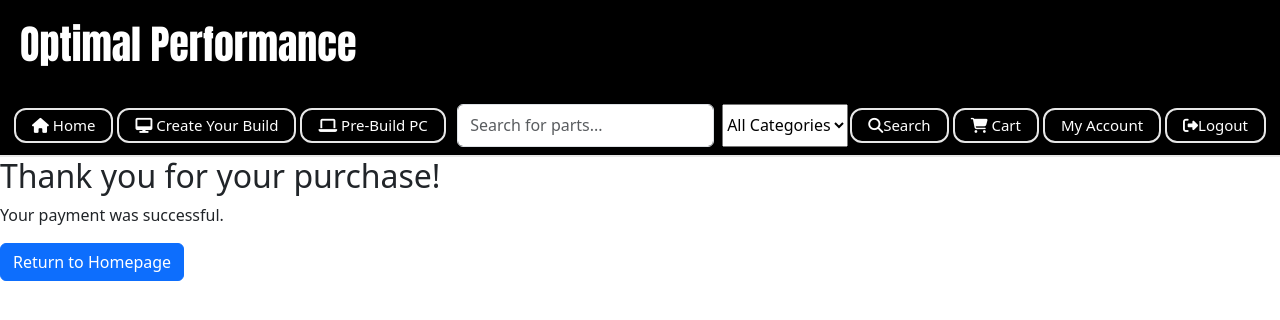
After one commit to UCCS-CS4300-5300/Group7-fall2024, a Django app: page /purchase-confirmed/ in a window 1280 px wide. The commit adds this page. Shown: the top 320 px of the page. Run offline with Django 5.2, Linux system fonts and the light colour scheme; a user stored in the database is signed in; tables that the repository leaves empty hold one stand-in row (values such as "Sample post"); data that the repository does not hold is empty; parts of the project's set-up code (start-up, migrations or seed data) failed here and were passed over; some libraries are stand-ins or nearby versions.

Commit message:
checking out with paypal now works.

```diff
--- a/Optimal_Performance_Platform/settings.py
+++ b/Optimal_Performance_Platform/settings.py
@@ -125,3 +125,7 @@ DEFAULT_AUTO_FIELD = 'django.db.models.BigAutoField'
 
 MEDIA_URL = '/media/'
 MEDIA_ROOT = BASE_DIR / "media"
+
+PAYPAL_CLIENT_ID = 'AZe2ODP9VWTVdmSQuGLML688dlemTmcZxr-4n0ZoCdRop0i-NO4Sm5VtZkTSvsWlVExGZU-GlHOswutr'
+PAYPAL_CLIENT_SECRET = 'ELpiJjOIlQXIMF1hmldyRzUDdofLyK7qrqxwLLWwdVsp_q1HxoY1QvL0-5LOiG-Ed9rNkPXC-jJnlEzL'
+PAYPAL_ENVIRONMENT = 'sandbox'  # Change to 'live' for production
--- a/home/templates/cart.html
+++ b/home/templates/cart.html
@@ -23,7 +23,10 @@
 
 {% if not cart_items %}
     <p>Your cart is empty.</p>
+{% else %}
+    <h3>Total Price: ${{ total_price }}</h3>
+    <a class="btn btn-info" style="background-color: rgba(81, 234, 239, 0.767);" href="{% url 'checkout_with_paypal' %}">Checkout with PayPal</a>
 {% endif %}
 
-<h3>Total Price: ${{ total_price }}</h3>
+
 {% endblock %}
--- /dev/null
+++ b/home/templates/payment_error.html
@@ -0,0 +1,3 @@
+<h1>Payment Error</h1>
+<p>{{ error.message }}</p>
+<a href="/cart/">Go Back to Cart</a>
--- /dev/null
+++ b/home/templates/payment_success.html
@@ -0,0 +1,3 @@
+<h1>Payment Successful</h1>
+<p>Thank you for your purchase!</p>
+<a href="/">Return to Home</a>
--- /dev/null
+++ b/home/templates/purchase_confirmed.html
@@ -0,0 +1,7 @@
+{% extends "base_template.html" %}
+
+{% block content %}
+<h2>Thank you for your purchase!</h2>
+<p>Your payment was successful.</p>
+<a href="/" class="btn btn-primary">Return to Homepage</a>
+{% endblock %}
--- a/home/urls.py
+++ b/home/urls.py
@@ -43,6 +43,11 @@ path('cart/add/<int:item_id>/<str:category>/', views.add_to_cart, name='add_to_c
 path('cart/remove/<int:item_id>/', views.remove_from_cart, name='remove_from_cart'),
 path('cart/add_build/', views.add_build_to_cart, name='add_build_to_cart'),
 path('cart/add_saved_build/<int:build_id>/', views.add_saved_build_to_cart, name='add_saved_build_to_cart'),
+path("payment/create/", views.create_paypal_payment, name="create_paypal_payment"),
+path('paypal/checkout/', views.create_paypal_payment, name='checkout_with_paypal'),
+path("payment/execute/", views.execute_paypal_payment, name="execute_paypal_payment"),
+path('test-paypal/', views.test_paypal, name='test_paypal'),
+path('purchase-confirmed/', views.purchase_confirmed, name='purchase_confirmed'),
 
 
 
--- a/home/views.py
+++ b/home/views.py
@@ -9,6 +9,10 @@ from .compatibility_service import CompatibilityService
 from django.db.models import Q
 from django.contrib.auth.decorators import login_required
 from django.contrib.auth import logout as auth_logout
+from django.conf import settings
+from .services.paypal_service import create_payment
+from django.http import JsonResponse
+import paypalrestsdk
 
 def index(request):
     """
@@ -492,3 +496,58 @@ def add_saved_build_to_cart(request, build_id):
 
     messages.success(request, f"'{saved_build.name}' has been added to your cart.")
     return redirect('account_page')
+
+@login_required
+def create_paypal_payment(request):
+    # Example: Calculate the total price from the shopping cart
+    profile = request.user.profile
+    cart = profile.shoppingcart
+    total_price = sum(item.price * item.quantity for item in cart.cart_items.all())
+
+    # Create a PayPal payment
+    payment = create_payment(total_price)
+
+    if payment.create():
+        # Redirect to PayPal approval URL
+        for link in payment.links:
+            if link.rel == "approval_url":
+                return redirect(link.href)
+    else:
+        return render(request, "payment_error.html", {"error": payment.error})
+
+def execute_paypal_payment(request):
+    payment_id = request.GET.get('paymentId')
+    payer_id = request.GET.get('PayerID')
+
+    payment = paypalrestsdk.Payment.find(payment_id)
+    if payment.execute({"payer_id": payer_id}):
+        # Payment successful
+        return render(request, "payment_success.html")
+    else:
+        # Payment failed
+        return render(request, "payment_error.html", {"error": payment.error})
+
+def test_paypal(request):
+    try:
+        # Attempt a simple request to PayPal
+        paypalrestsdk.configure({
+            "mode": settings.PAYPAL_ENVIRONMENT,
+            "client_id": settings.PAYPAL_CLIENT_ID,
+            "client_secret": settings.PAYPAL_CLIENT_SECRET
+        })
+        response = paypalrestsdk.Payment.all({"count": 1})
+        return JsonResponse({"status": "success", "response": response.to_dict()})
+    except Exception as e:
+        return JsonResponse({"status": "error", "message": str(e)})
+
+def purchase_confirmed(request):
+    profile = request.user.profile
+
+    # Clear the shopping cart
+    shopping_cart, created = ShoppingCart.objects.get_or_create(profile=profile)
+    shopping_cart.cart_items.all().delete()  # Remove all cart items
+    shopping_cart.total_price = 0  # Reset the total price
+    shopping_cart.save()
+
+    # Render the confirmation page
+    return render(request, 'purchase_confirmed.html', {'message': "Your payment was successful, and your cart has been cleared!"})
--- a/requirements.txt
+++ b/requirements.txt
@@ -42,3 +42,4 @@ urllib3==2.2.3
 wheel==0.45.0
 wrapt==1.16.0
 Pillow==10.0.1
+paypalrestsdk
```
Also changed, not shown: home/services/paypal_service.py (added, +32 -0 lines).
